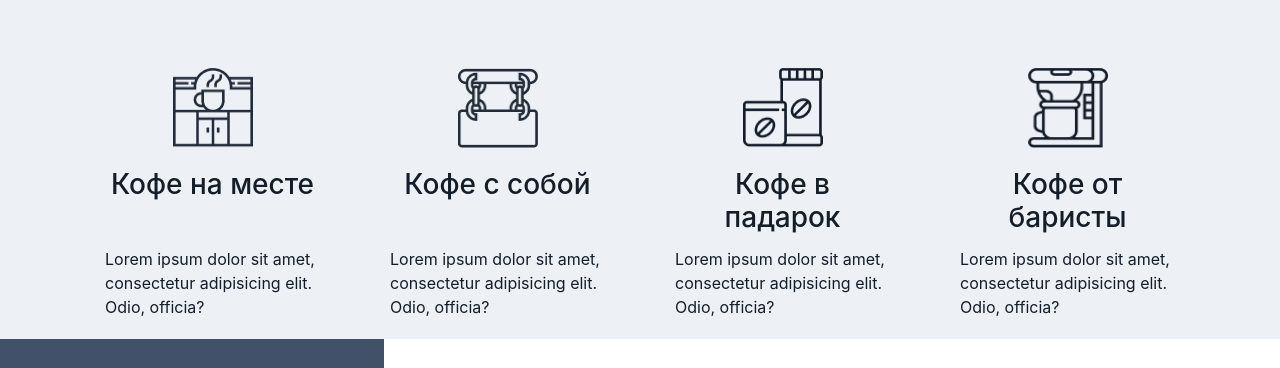
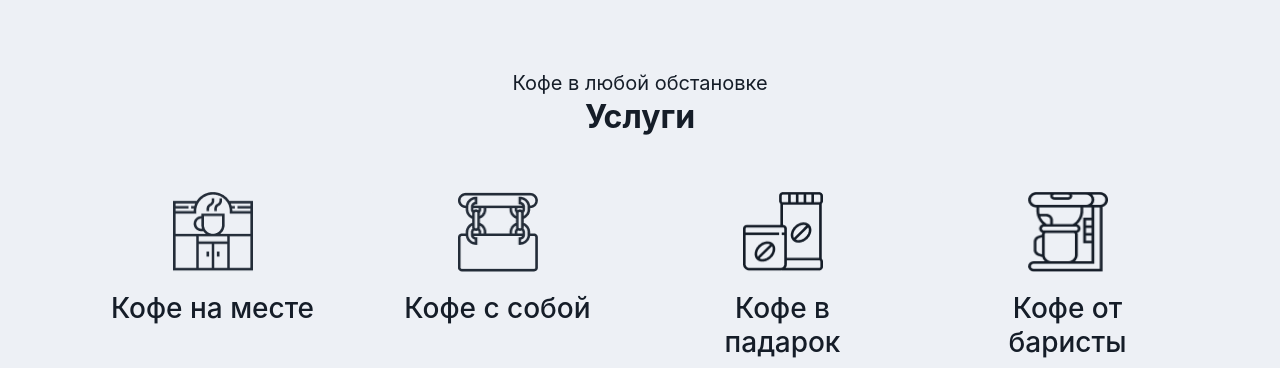
Before and after one commit to eich47/coffee, a website built with Parcel: page index.html in a window 1280 px wide. Shown: the part 723-1091 px from the top of the page. Built offline with nearby package versions, Linux system fonts and the light colour scheme.

Commit message:
дабавление хэдера к блоке "услуги"

```diff
--- a/index.html
+++ b/index.html
@@ -75,7 +75,12 @@
   </header>
   <main>
     <section class="service mt-section">
-      <h2 class="sr-only">Услуги</h2>
+        <header class="header-section container mb-5">
+            <div class="d-flex flex-column">
+                <h2 class="text-center title">Услуги</h2>
+                <p class="order-first text-center sub-title">Кофе в любой обстановке</p>
+            </div>
+        </header>
       <div class="container">
         <div class="row">
           <!-- 1 -->
```
